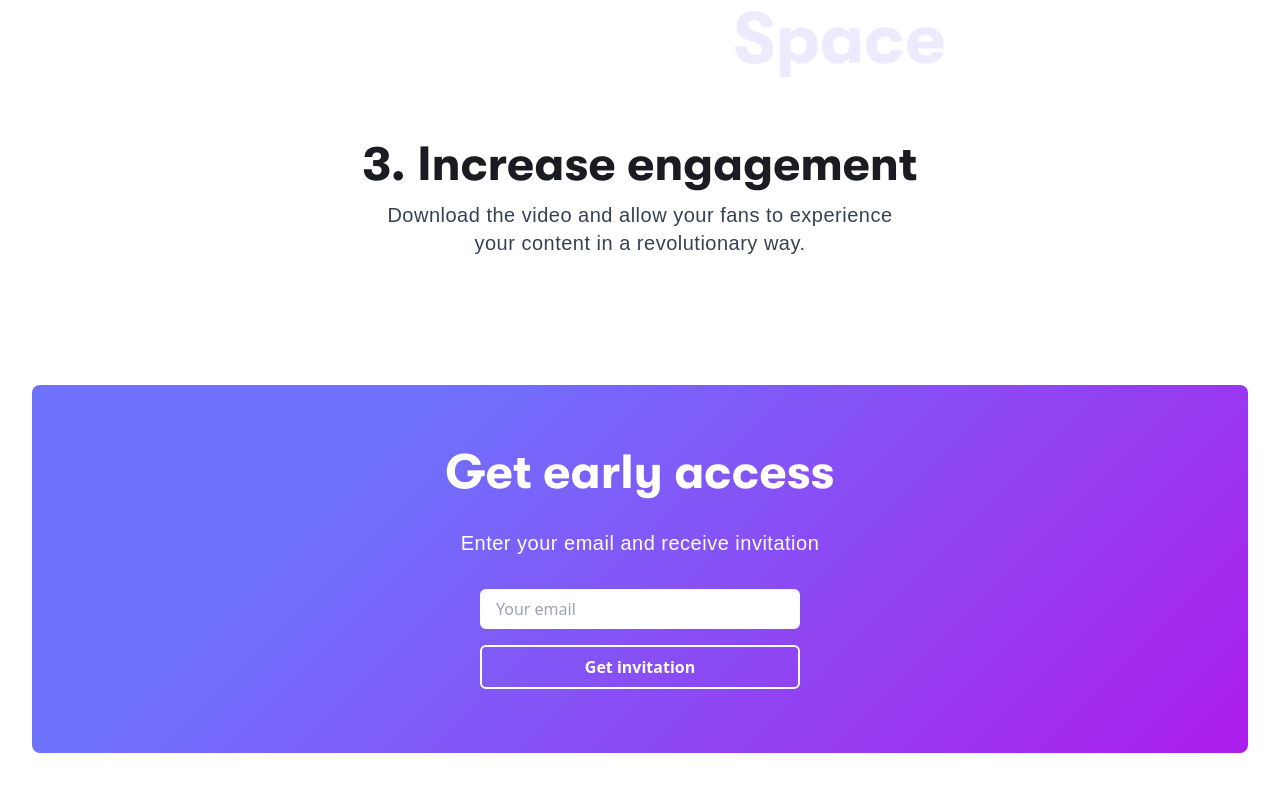
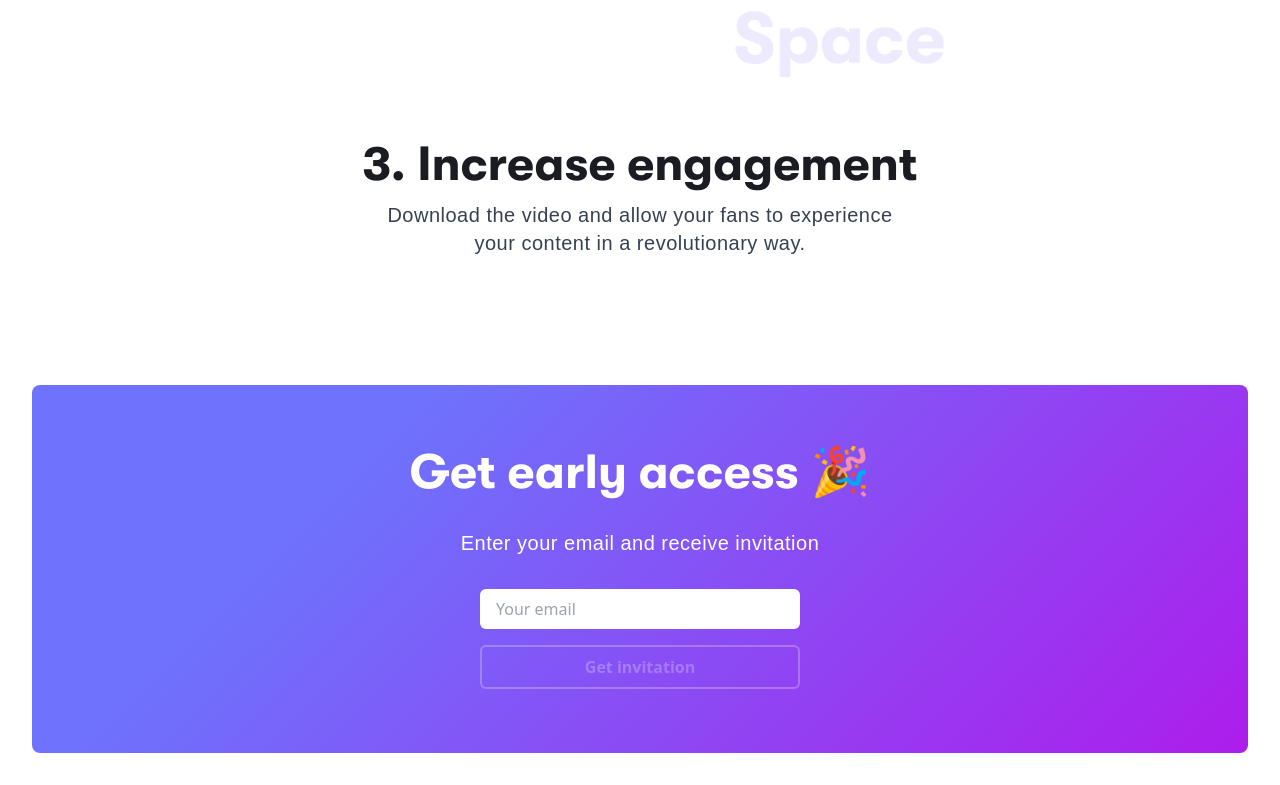
Before and after one commit to supalarry/visually-client, an Angular app: page /home in a window 1280 px wide. Shown: the part 2116-2901 px from the top of the page. Built offline with nearby package versions, Linux system fonts and the light colour scheme; a web font is replaced by a local one.

Commit message:
Added reactive form for getting email

```diff
--- a/src/app/features/home/email/email.component.html
+++ b/src/app/features/home/email/email.component.html
@@ -1,10 +1,24 @@
 <section class="container try">
-  <h1 class="heading">Get early access</h1>
-  <div>
-    <p class="description">Enter your email and receive invitation</p>
+  <div *ngIf="!submitted">
+    <h1 class="heading">Get early access 🎉</h1>
+    <div>
+      <p class="description">Enter your email and receive invitation</p>
+    </div>
+    <div>
+      <form class="signup" [formGroup]="signupForm" (ngSubmit)="onSubmit()">
+        <input formControlName="email" type="email" placeholder="Your email" />
+        <button
+          type="submit"
+          [disabled]="!signupForm.valid"
+          [ngClass]="{ invalid: !signupForm.valid }"
+          class="button button-white-outline"
+        >
+          Get invitation
+        </button>
+      </form>
+    </div>
   </div>
-  <div class="signup">
-    <input type="email" placeholder="Your email" />
-    <button class="button button-white-outline">Get invitation</button>
+  <div *ngIf="submitted">
+    <p class="description">Awesome, you will hear from us soon!</p>
   </div>
 </section>
--- a/src/app/features/home/email/email.component.scss
+++ b/src/app/features/home/email/email.component.scss
@@ -11,6 +11,11 @@
   background-color: #ad1deb;
   background-image: linear-gradient(315deg, #ad1deb 0%, #6e72fc 74%);
   color: $light;
+}
+
+.invalid {
+  @apply opacity-25;
+  @apply cursor-default;
 }
 
 .signup {
--- a/src/app/features/home/email/email.component.ts
+++ b/src/app/features/home/email/email.component.ts
@@ -1,5 +1,6 @@
 import { Component, OnInit } from '@angular/core';
 import { FileUpload } from '../../../shared/models/file-upload.model';
+import { FormGroup, FormControl, Validators } from '@angular/forms';
 
 @Component({
   selector: 'app-email',
@@ -7,20 +8,18 @@ import { FileUpload } from '../../../shared/models/file-upload.model';
   styleUrls: ['./email.component.scss'],
 })
 export class EmailComponent implements OnInit {
-  progress = false;
-  finished = false;
-  url = '';
-  constructor() {}
+  signupForm: FormGroup;
+  submitted = false;
+  constructor() {
+    this.signupForm = new FormGroup({
+      email: new FormControl(null, [Validators.required, Validators.email]),
+    });
+  }
 
   ngOnInit(): void {}
 
-  onFileUploaded(file: FileUpload) {
-    if (file.status === 'progress') {
-      this.progress = true;
-    } else if (file.status === 'finished') {
-      this.url = file.url;
-      this.finished = true;
-      this.progress = false;
-    }
+  onSubmit() {
+    this.submitted = true;
+    console.log(this.signupForm.get('email')?.value);
   }
 }
--- a/src/app/shared/shared.module.ts
+++ b/src/app/shared/shared.module.ts
@@ -7,6 +7,7 @@ import { MatIconModule } from '@angular/material/icon';
 import { FileUploadComponent } from '../shared/file-upload/file-upload.component';
 import { MatProgressBarModule } from '@angular/material/progress-bar';
 import { HttpClientModule } from '@angular/common/http';
+import { ReactiveFormsModule } from '@angular/forms';
 
 @NgModule({
   declarations: [FileUploadComponent],
@@ -15,6 +16,7 @@ import { HttpClientModule } from '@angular/common/http';
     CommonModule,
     RouterModule,
     HttpClientModule,
+    ReactiveFormsModule,
     // material
     MatToolbarModule,
     MatButtonModule,
@@ -26,6 +28,7 @@ import { HttpClientModule } from '@angular/common/http';
     CommonModule,
     RouterModule,
     HttpClientModule,
+    ReactiveFormsModule,
     // material
     MatToolbarModule,
     MatButtonModule,
```
